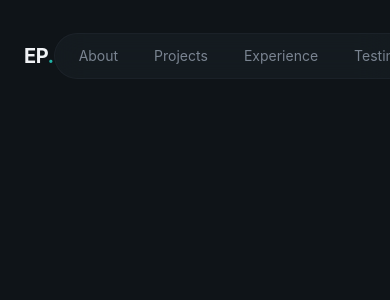
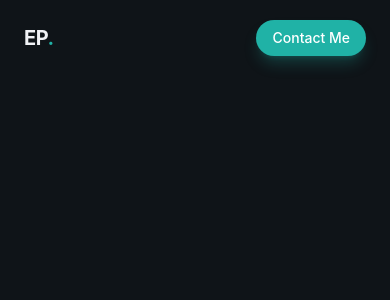
Before and after one commit to eissamonet/SWD-Portfolio, a React (Vite) app: page / in a window 390 px wide. Shown: the top 300 px of the page. Built offline with nearby package versions, Linux system fonts and the light colour scheme.

Commit message:
button styling

```diff
--- a/src/components/Button.jsx
+++ b/src/components/Button.jsx
@@ -1,4 +1,4 @@
-export const Button = ({ className, size= "default", children }) => {
+export const Button = ({ className="", size= "default", children }) => {
   const baseClasses = "relative over-flow-hidden rounded-full font-medium focus:outline-none focus:ring-2 focus:ring-offset-2 focus:ring-primary bg-primary text-primary-foreground hover:bg-primary/90 shadow-lg shadow-primary/25";
 
   const sizeClasses = {
@@ -7,7 +7,7 @@ export const Button = ({ className, size= "default", children }) => {
     lg: "px-8 py-4 text-lg",
   };
 
-  const classes = `${baseClasses} ${sizeClasses[size] || sizeClasses.default}`;
+  const classes = `${baseClasses} ${sizeClasses[size]} ${className}`;
   return (
     <button className={classes}>
       <span className="relative flex items-center justify-center gap-2">
--- a/src/layout/Navbar.jsx
+++ b/src/layout/Navbar.jsx
@@ -18,7 +18,7 @@ export const Navbar = () => {
         </a>
 
         {/* desktop nav */}
-        <div className="flex items-center gap-1">
+        <div className="hidden md:flex items-center gap-1">
           <div className="glass rounded-full px-2 py-1 flex items-center gap-1">
             {navLinks.map((link, index) => (
               <a href={link.href} key={index} className="px-4 py-2 text-sm text-muted-foreground hover:text-foreground rounded-full hover:bg-surface">{link.label}</a>
@@ -28,7 +28,7 @@ export const Navbar = () => {
 
         {/* cta button */}
         <div>
-          <Button>Contact Me</Button>
+          <Button size="sm">Contact Me</Button>
         </div>
       </nav>
     </header>
```
